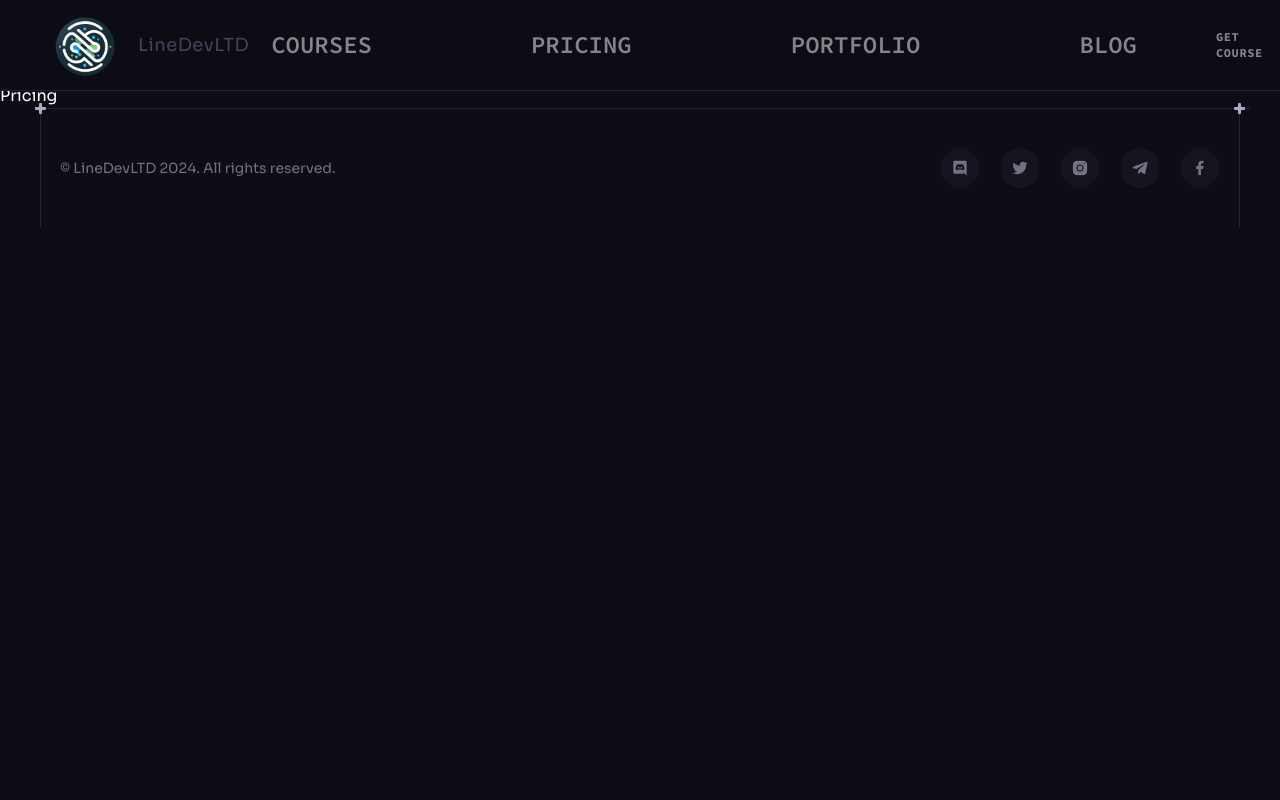
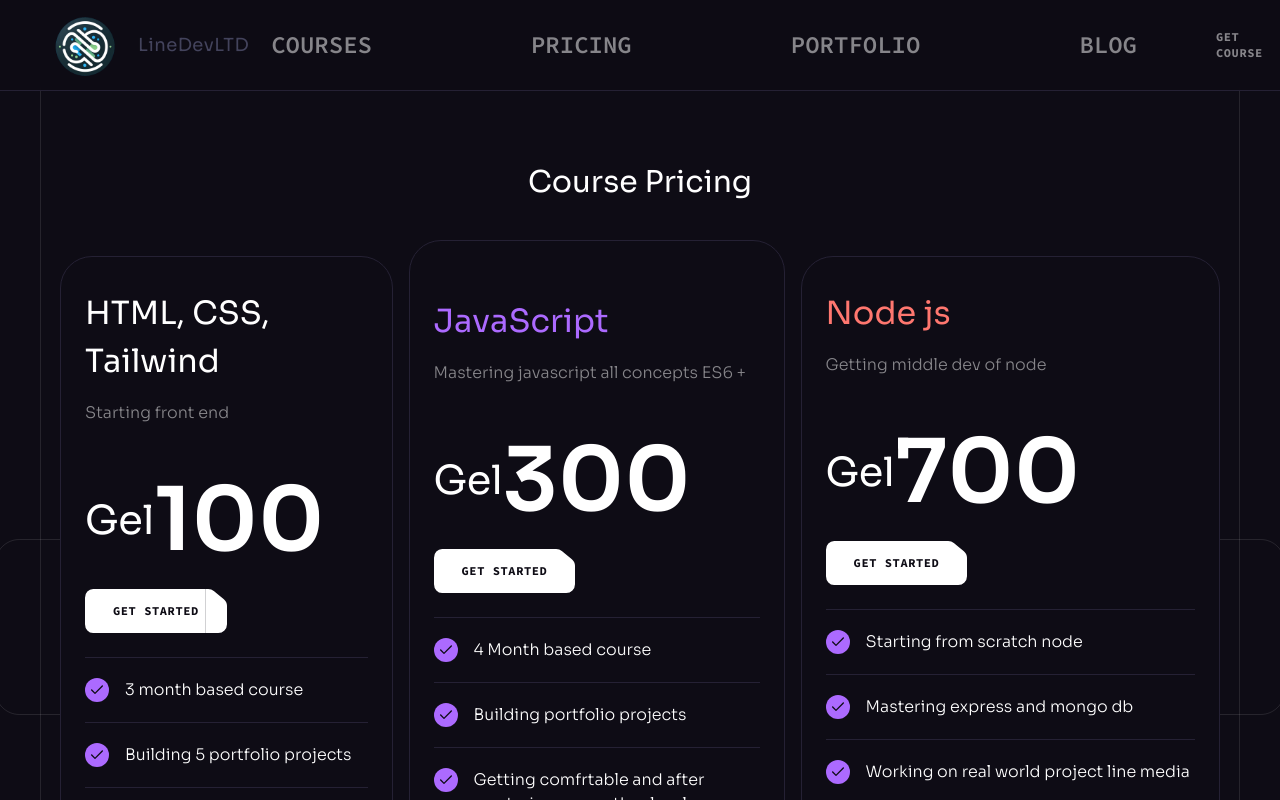
Before and after one commit to linesquad/linedevltd, a React (Vite) app: page /pricing in a window 1280 px wide. Shown: the top 800 px of the page. Built offline with nearby package versions, Linux system fonts and the light colour scheme.

Commit message:
implement pricing page

```diff
--- /dev/null
+++ b/src/components/Pricing/PricingPage.jsx
@@ -0,0 +1,32 @@
+import { LeftLine, RightLine } from "../design/Pricing";
+import PricingList from "../PricingList";
+import Section from "../Section";
+
+const PricingPage = () => {
+  return (
+    <Section className="overflow-hidden" id="pricing">
+      <div className=" container relative z-2 w-full">
+        <div className="flex flex-col justify-center items-center">
+          <h1 className="text-3xl pb-10">Course Pricing</h1>
+          <div className="relative">
+            <PricingList pickPrice="coursePricing" />
+            <LeftLine />
+            <RightLine />
+          </div>
+        </div>
+      </div>
+      <div className=" container relative z-2 w-full">
+        <div className="flex flex-col justify-center items-center">
+          <h1 className="text-3xl py-10">Web Page Build Pricing</h1>
+          <div className="relative">
+            <PricingList pickPrice="pricing" />
+            <LeftLine />
+            <RightLine />
+          </div>
+        </div>
+      </div>
+    </Section>
+  );
+};
+
+export default PricingPage;
--- a/src/pages/Pricing.jsx
+++ b/src/pages/Pricing.jsx
@@ -1,5 +1,7 @@
+import PricingPage from "../components/Pricing/PricingPage";
+
 const Pricing = () => {
-  return <div>Pricing</div>;
+  return <PricingPage />;
 };
 
 export default Pricing;
```
